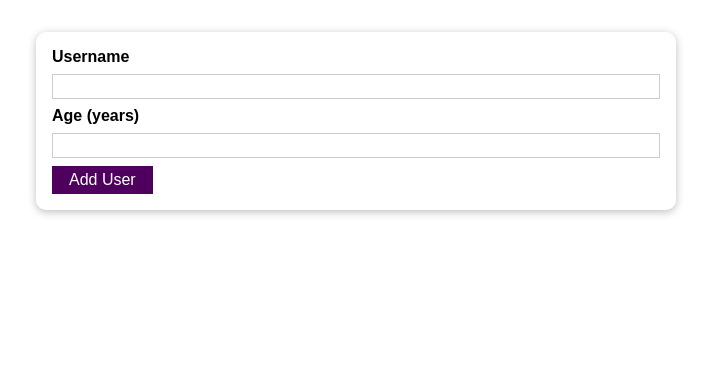
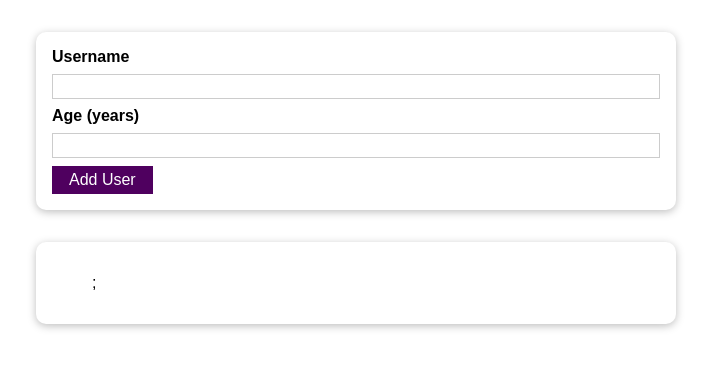
Before and after one commit to kevinniu79/StudentTrackerReal, a React (Create React App) app: page / in a window 1280 px wide. Shown: the top 368 px of the page, without its empty margins (284-995 px from the left). Built offline with nearby package versions, Linux system fonts and the light colour scheme.

Commit message:
Creating a Users Array and State

```diff
--- a/src/App.js
+++ b/src/App.js
@@ -1,10 +1,12 @@
 import React from 'react';
 import AddUser from "./components/users/AddUser.js";
+import UsersList from './components/users/UsersList.js';
 
 function App() {
   return (
     <div>
       <AddUser></AddUser>
+      <UsersList users={[]}></UsersList>
     </div>
   );
 }
--- /dev/null
+++ b/src/components/users/UsersList.js
@@ -0,0 +1,17 @@
+import React from 'react';
+import "./UsersList.css";
+import Card from '../UI/Card.js';
+
+const UsersList = (props) => {
+    return (
+        <Card>
+            <ul className="users">
+            {props.users.map (user =>
+                <li key={user.id}>{user.name} ({user.age} years old)</li>
+            )};
+            </ul>
+        </Card>
+    );
+}
+
+export default UsersList;
```
Also changed, not shown: 1 other file (tests, documents, lock files or other folders).
